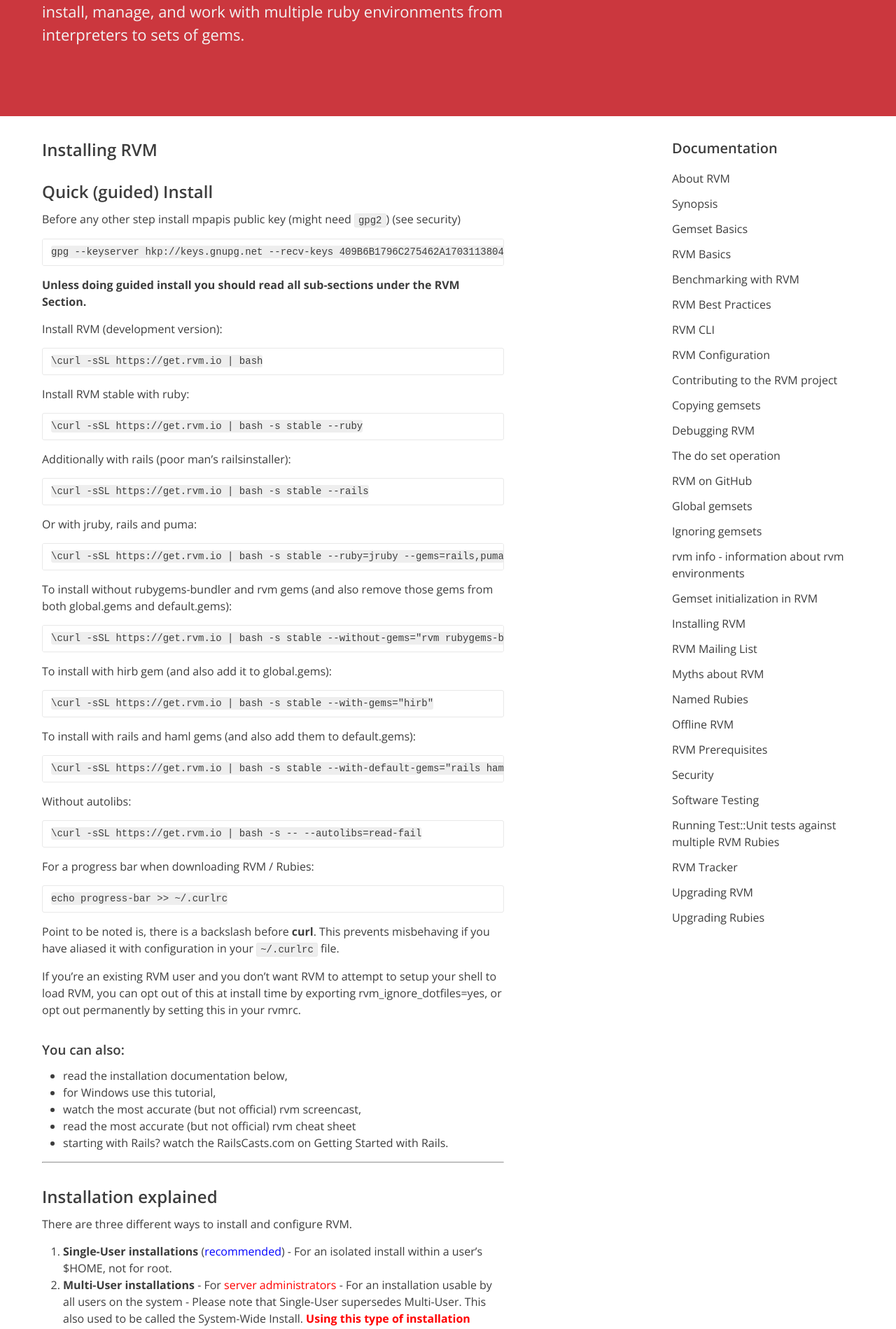
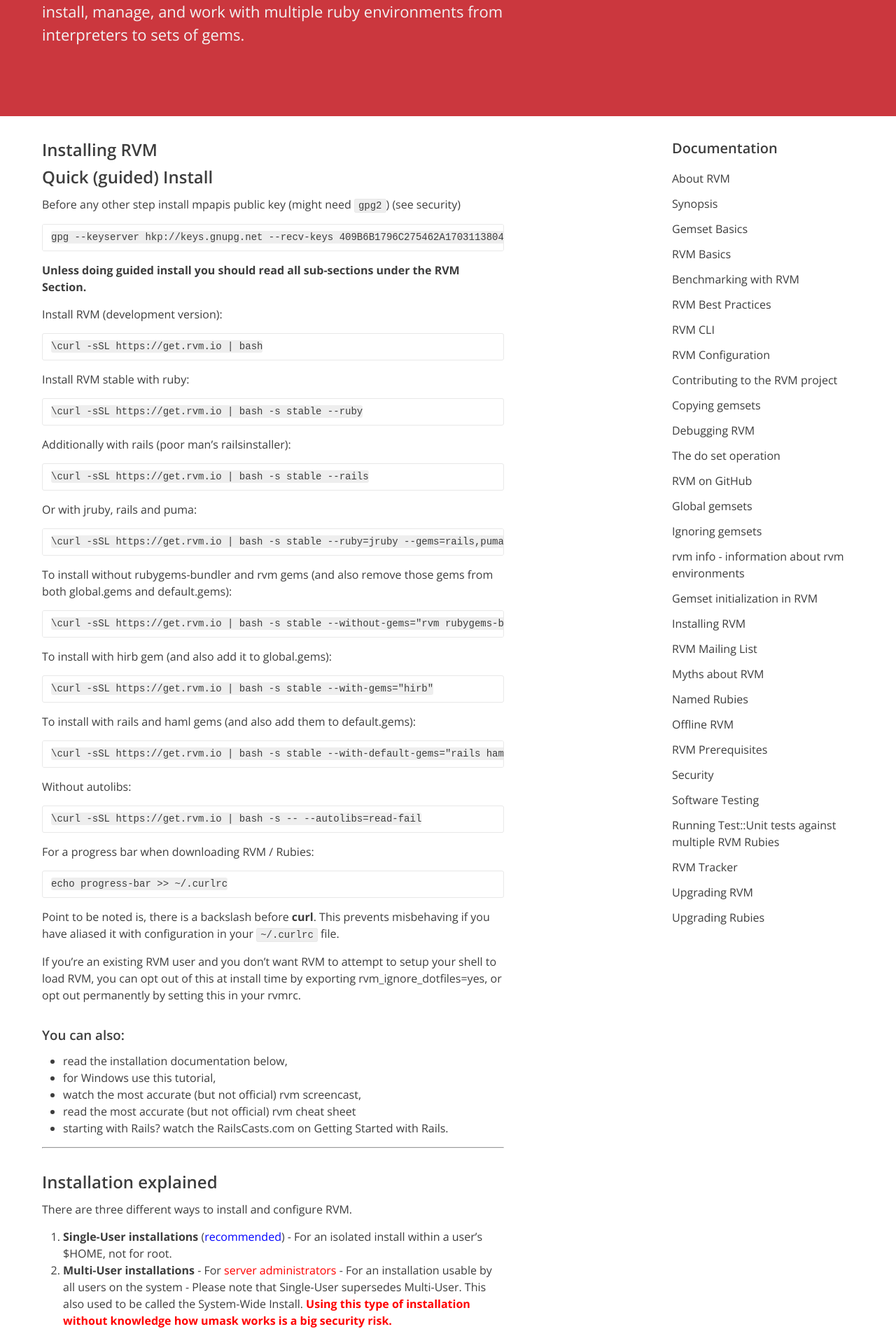
Before and after one commit to digideskio/rvm_site, a Jekyll site: the page built from rvm/install.md, in a window 1280 px wide. Shown: the part 309-2208 px from the top of the page at 70% size. Built offline with Jekyll 4.4.1, drawn with Linux system fonts in a browser that asks for light colours; Markdown is read by kramdown in place of the engine named in the settings.

Commit message:
Amend spacing for headings

```diff
--- a/_sass/base/_headings.scss
+++ b/_sass/base/_headings.scss
@@ -7,6 +7,10 @@
 
 h2, h3, h4, h5, h6 {
   article & {
+    margin-top: unit(12);
+  }
+
+  article p + & {
     margin-top: unit(36);
   }
 }
```
